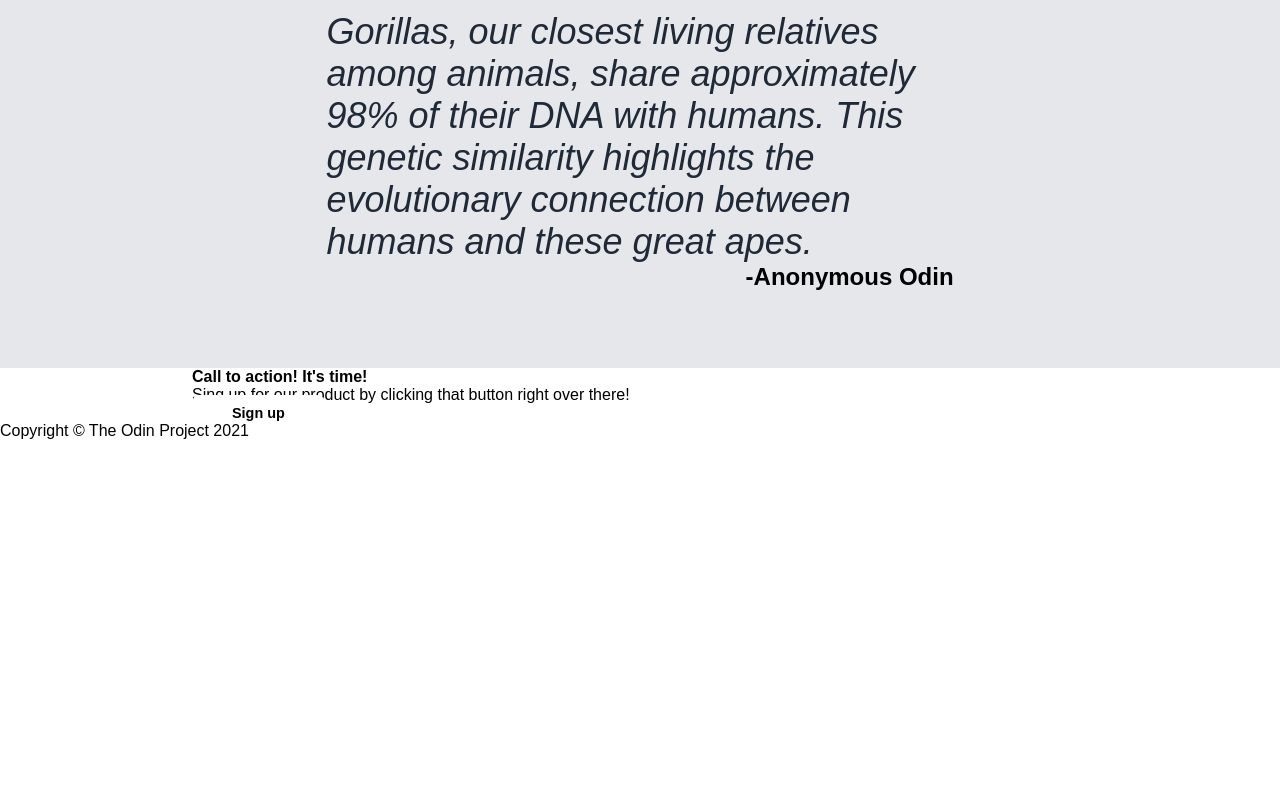
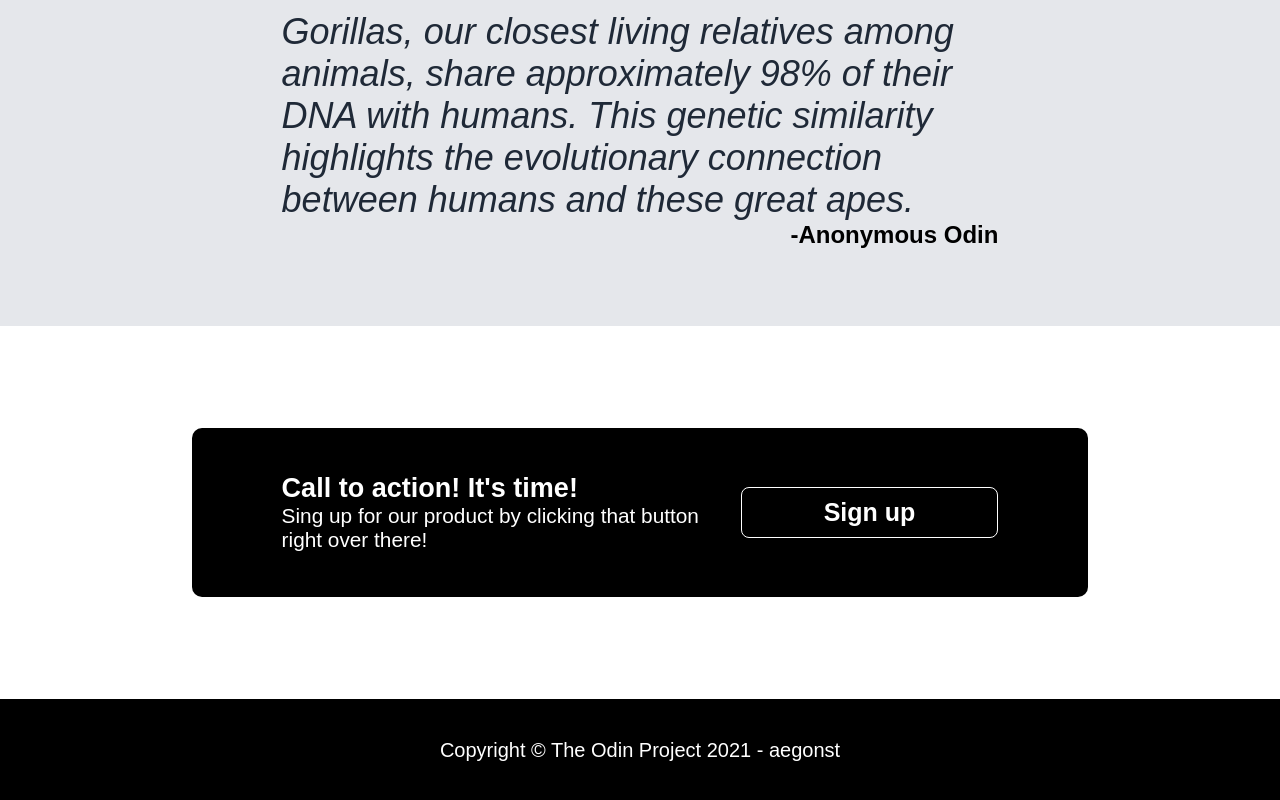
Before and after one commit to cjroma0199/odin-landing-page, a plain HTML site: page index.html in a window 1280 px wide. Shown: the part 1490-2290 px from the top of the page. Before the commit the page ends 1930 px from the top, so only its background shows below. Drawn offline with Linux system fonts and the light colour scheme.

Commit message:
finish call to action and footer section

```diff
--- a/index.html
+++ b/index.html
@@ -103,7 +103,9 @@
         </div>
       </div>
       <div class="footer">
-        <div class="copyright">Copyright &copy; The Odin Project 2021</div>
+        <div class="copyright">
+          Copyright &copy; The Odin Project 2021 - aegonst
+        </div>
       </div>
     </div>
   </body>
--- a/style.css
+++ b/style.css
@@ -146,7 +146,7 @@ img {
 }
 
 #two .quote {
-  width: 70%;
+  width: 80%;
   display: flex;
   flex-direction: column;
 }
@@ -162,3 +162,48 @@ img {
   font-size: 1.5em;
   align-self: flex-end;
 }
+
+#three {
+  background: white;
+  justify-content: center;
+  align-items: center;
+  padding: 8% 15%;
+  color: white;
+}
+
+#three .call-to-action {
+  width: 100%;
+  background-color: black;
+  border-radius: 10px;
+  display: flex;
+  justify-content: space-between;
+  align-items: center;
+  padding: 5% 10%;
+}
+
+#three .call-to-action-text {
+  font-size: 1.3em;
+}
+
+.call-to-action-text h4 {
+  font-size: 1.3em;
+}
+
+#three .border-white {
+  border: 1px solid white;
+  background: black;
+  color: white;
+  font-size: 25px;
+  width: 300px;
+  text-align: center;
+}
+
+.footer {
+  display: flex;
+  justify-content: center;
+  align-items: center;
+  font-size: 20px;
+  background-color: black;
+  color: white;
+  padding: 40px 0;
+}
```
